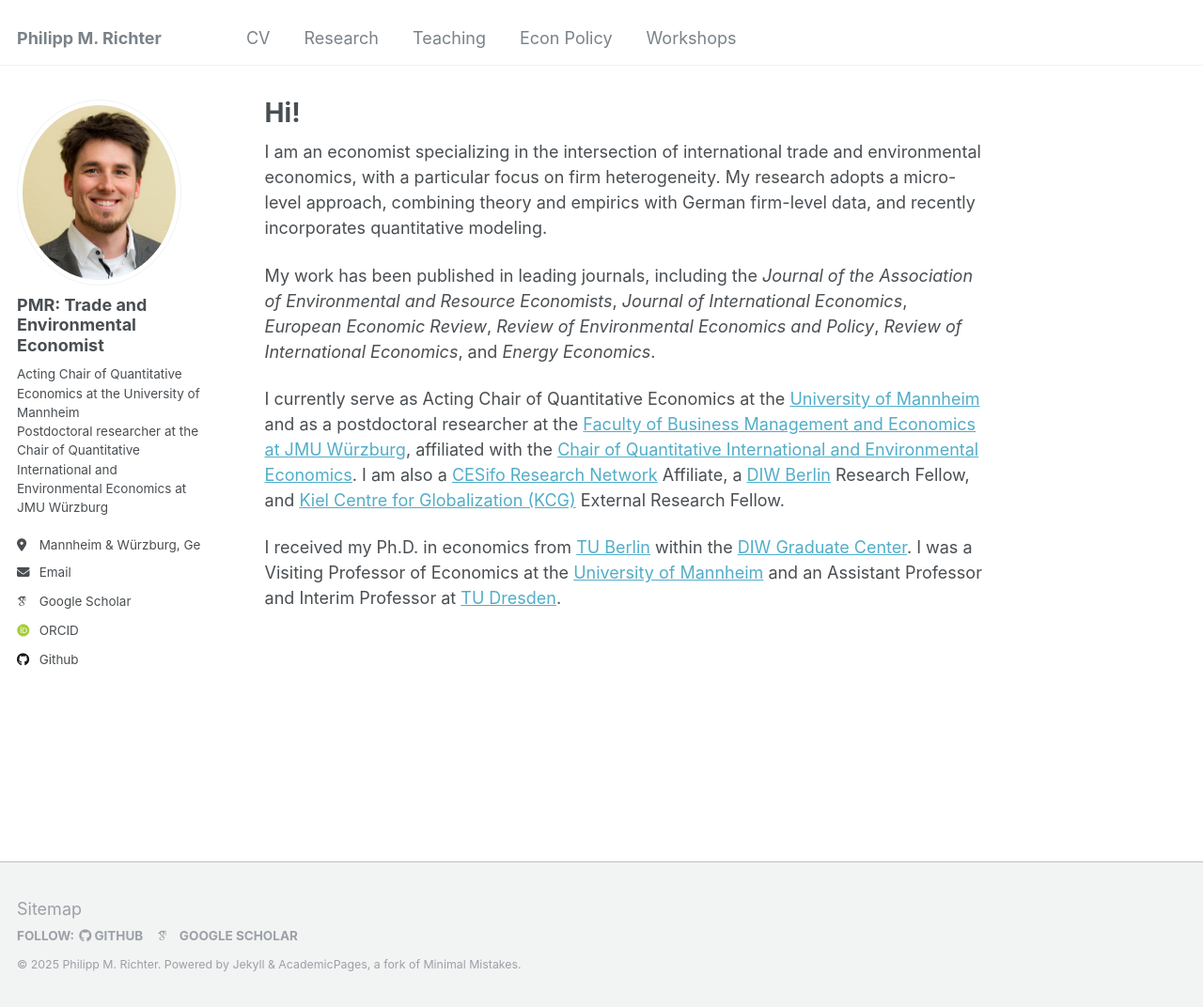
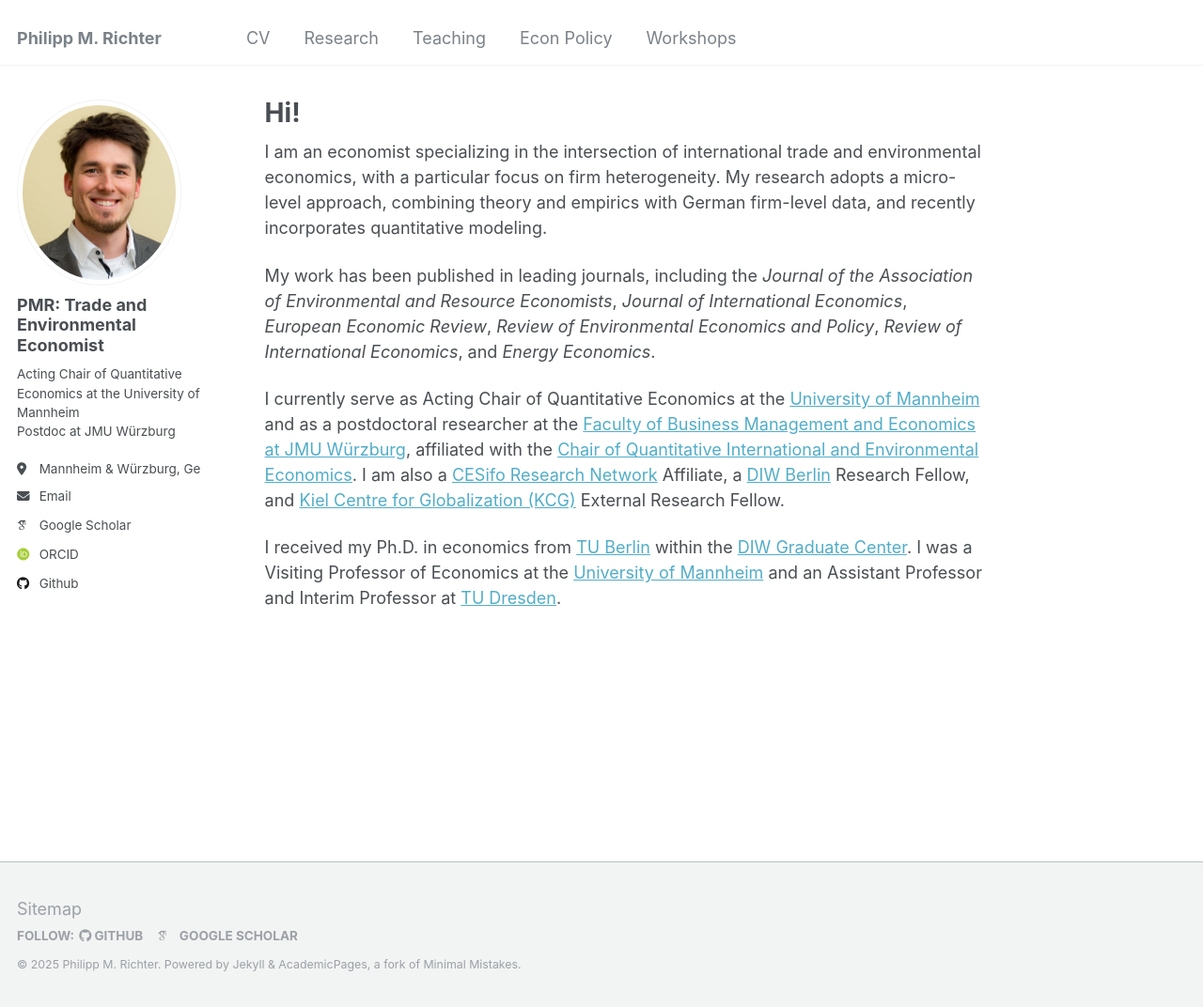
Before and after one commit to PhMRichter/PhMRichter.github.io, a Jekyll site: the page built from _pages/about.md, in a window 1280 px wide and 1072 px high. Shown: the whole window at 94% size. Built offline with Jekyll 4.4.1, drawn with Linux system fonts in a browser that asks for light colours; some web fonts are replaced.

Commit message:
Update _config.yml

```diff
--- a/_config.yml
+++ b/_config.yml
@@ -24,7 +24,7 @@ author:
   avatar           : "PhilippMRichter_lq.jpg"
   name             : "PMR: Trade and Environmental Economist" #"Philipp M. Richter"
   pronouns         : # example: "she/her"
-  bio              : "Acting Chair of Quantitative Economics at the University of Mannheim <br> Postdoctoral researcher at the Chair of Quantitative International and Environmental Economics at JMU Würzburg"
+  bio              : "Acting Chair of Quantitative Economics at the University of Mannheim <br> Postdoc at JMU Würzburg" # Postdoctoral researcher at the Chair of Quantitative International and Environmental Economics at JMU Würzburg"
   location         : "Mannheim & Würzburg, Germany"  # "Sanderring 2, 97070 Würzburg, Germany"  <a href="https://www.wuerzburg.de/en" target="_blank">Würzburg, Germany</a>
   employer         : # "JMU Würzburg"
   uri              : # URL
```
